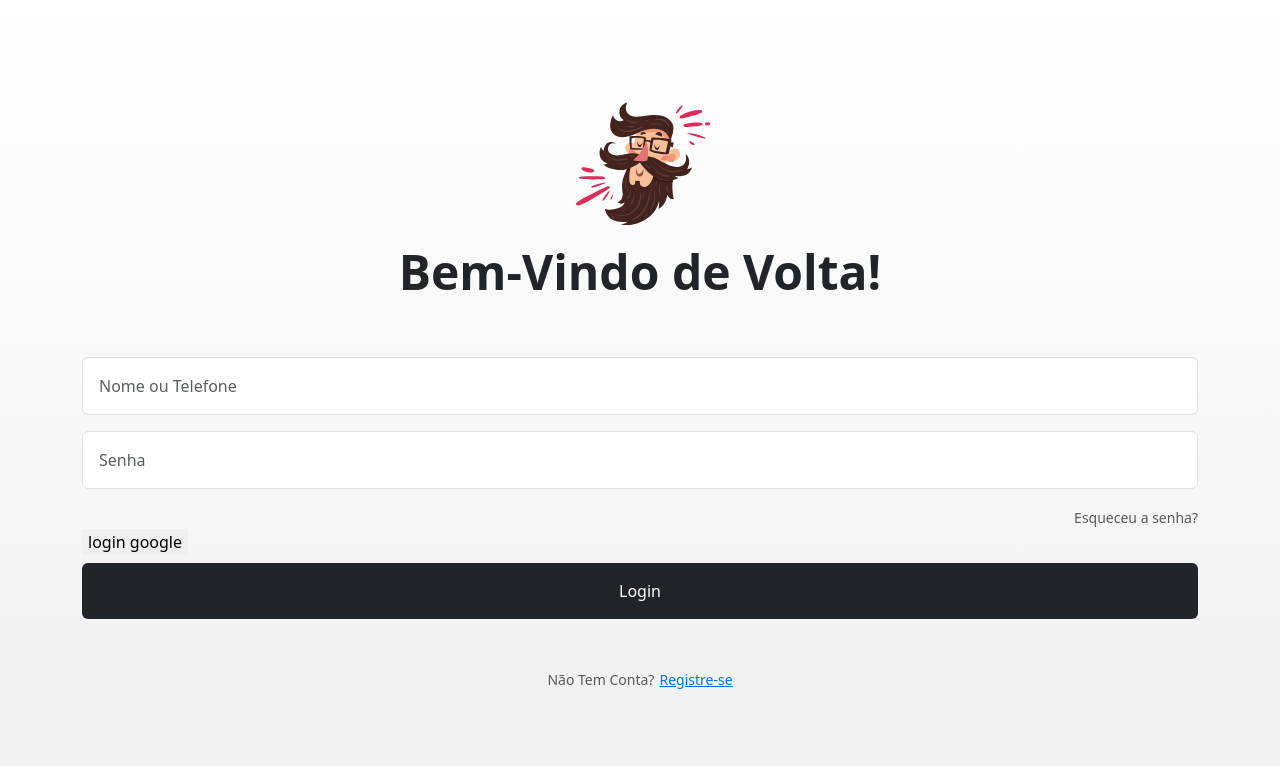
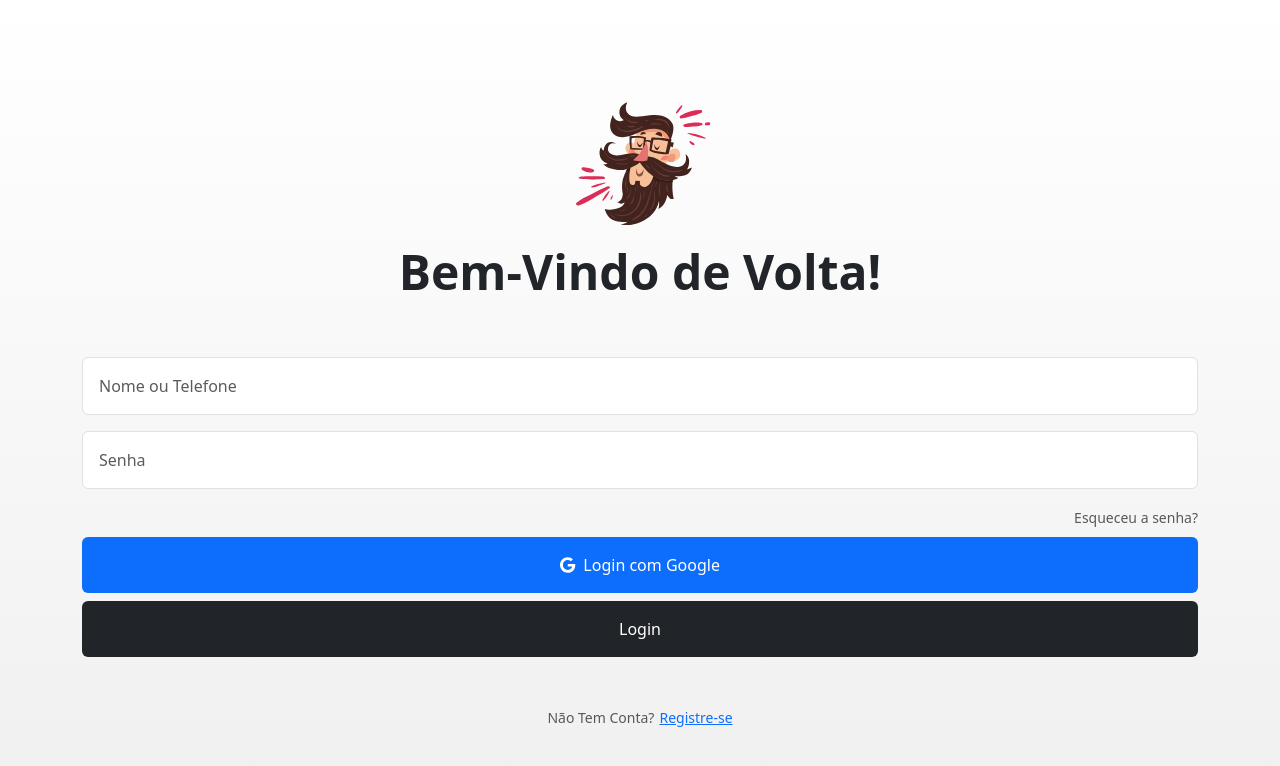
Before and after one commit to Hasty-DEV/HastyBarber, a React (Vite) app in the folder client/: page /login in a window 1280 px wide. Shown: the top 766 px of the page. Built offline with nearby package versions, Linux system fonts and the light colour scheme; no server answers; the HTML template or start-up script is replaced by a standard one.

Commit message:
armazenando dados do usuario ao fazer logi n com google e estilizando botao

```diff
--- a/client/package.json
+++ b/client/package.json
@@ -10,6 +10,9 @@
     "preview": "vite preview"
   },
   "dependencies": {
+    "@fortawesome/fontawesome-svg-core": "^6.5.1",
+    "@fortawesome/free-brands-svg-icons": "^6.5.1",
+    "@fortawesome/react-fontawesome": "^0.2.0",
     "@types/firebase": "^3.2.1",
     "bootstrap": "^5.3.3",
     "dotenv": "^16.4.5",
--- a/client/src/api.tsx
+++ b/client/src/api.tsx
@@ -1,7 +1,7 @@
 import firebase from 'firebase/compat/app'; // Usando '/compat/app' para compatibilidade
 import 'firebase/compat/auth'; // Importar 'auth' com compatibilidade
 import 'firebase/compat/firestore'; // Importar 'firestore' com compatibilidade
- import firebaseConfig from './firebaseConfig';
+ import firebaseConfig from './services/firebaseConfig';
 import { getAuth } from "firebase/auth";
 
 
--- a/client/src/pages/Login/Login.tsx
+++ b/client/src/pages/Login/Login.tsx
@@ -1,35 +1,43 @@
+import { useState } from 'react';
 import { LoginContainer } from "../../ui/styles/Login/Login.styles";
 import Icon from "../../ui/assets/Icon.svg";
 import { Button, Container, Form } from "react-bootstrap";
 import { Link } from "react-router-dom";
-import {api} from '../../api'
+import { api } from '../../api';
 import { FormEvent } from "react";
+import firebase from 'firebase/compat/app';
+import 'firebase/auth';
+
+import { FontAwesomeIcon } from '@fortawesome/react-fontawesome';
+import { faGoogle } from '@fortawesome/free-brands-svg-icons';
 
 
 const Login = () => {
+  const [user, setUser] = useState<firebase.User | null>(null);
+  const [error, setError] = useState<string | null>(null);
+
   const handleOnSubmit = (e: FormEvent) => {
     e.preventDefault();
+
   };
 
-const actionLoginGoogle = async () => {
+  const actionLoginGoogle = async () => {
+    try {
+      console.log('Iniciando login com o Google...');
+      const result = await api.googleLogin();
 
-  console.log('foi');
+      if (!result) {
+        throw new Error('Erro ao efetuar login com o Google.');
+      }
 
-  let result = await api.googleLogin();
+      console.log('Login com o Google bem-sucedido:', result);
+      setUser(result.user);
 
-
-if(!result){
-
-  alert('erro google login');
-
-}else{
-
-
-
-}
-
-
-}
+    } catch (error:any) {
+      console.error('Erro durante o login com o Google:', error.message);
+      setError('Erro durante o login com o Google. Por favor, tente novamente.');
+    }
+  };
 
   return (
     <LoginContainer className="d-flex flex-column align-items-center p-5">
@@ -58,9 +66,13 @@ if(!result){
           </div>
 
 
-        <button  onClick={actionLoginGoogle}>login google</button>
+          <Button className="w-100 d-flex align-items-center justify-content-center p-3 mt-2" onClick={actionLoginGoogle}>
+             <FontAwesomeIcon icon={faGoogle} className="me-2" />
+             Login com Google
+          </Button>
 
-          <Button type="submit" className="w-100 p-3 bg-dark mt-2">
+
+          <Button type="submit" variant="dark" className="w-100 p-3 bg-dark mt-2">
             Login
           </Button>
         </Form>
@@ -71,6 +83,11 @@ if(!result){
             </Link>
           </Form.Text>
         </div>
+        {error && (
+          <div className="text-danger mt-3">
+            <p>{error}</p>
+          </div>
+        )}
       </Container>
     </LoginContainer>
   );
--- a/client/src/ui/styles/Login/Login.styles.ts
+++ b/client/src/ui/styles/Login/Login.styles.ts
@@ -15,4 +15,25 @@ export const LoginContainer = styled.main`
   .register-link {
     margin-left: 5px;
   }
+
+  .google-login-btn {
+    display: flex;
+    align-items: center;
+    justify-content: center;
+    background-color: #DB4437;
+    color: white;
+    border: none;
+    border-radius: 5px;
+    padding: 10px 20px;
+    cursor: pointer;
+  }
+
+  .google-login-btn:hover {
+    background-color: #c1351e;
+  }
+
+  .google-login-icon {
+    margin-right: 10px;
+  }
+
 `;
```
Also changed, not shown: client/src/services/firebaseConfig.tsx (renamed from client/src/firebaseConfig.tsx), 2 other files (tests, documents, lock files or other folders).
